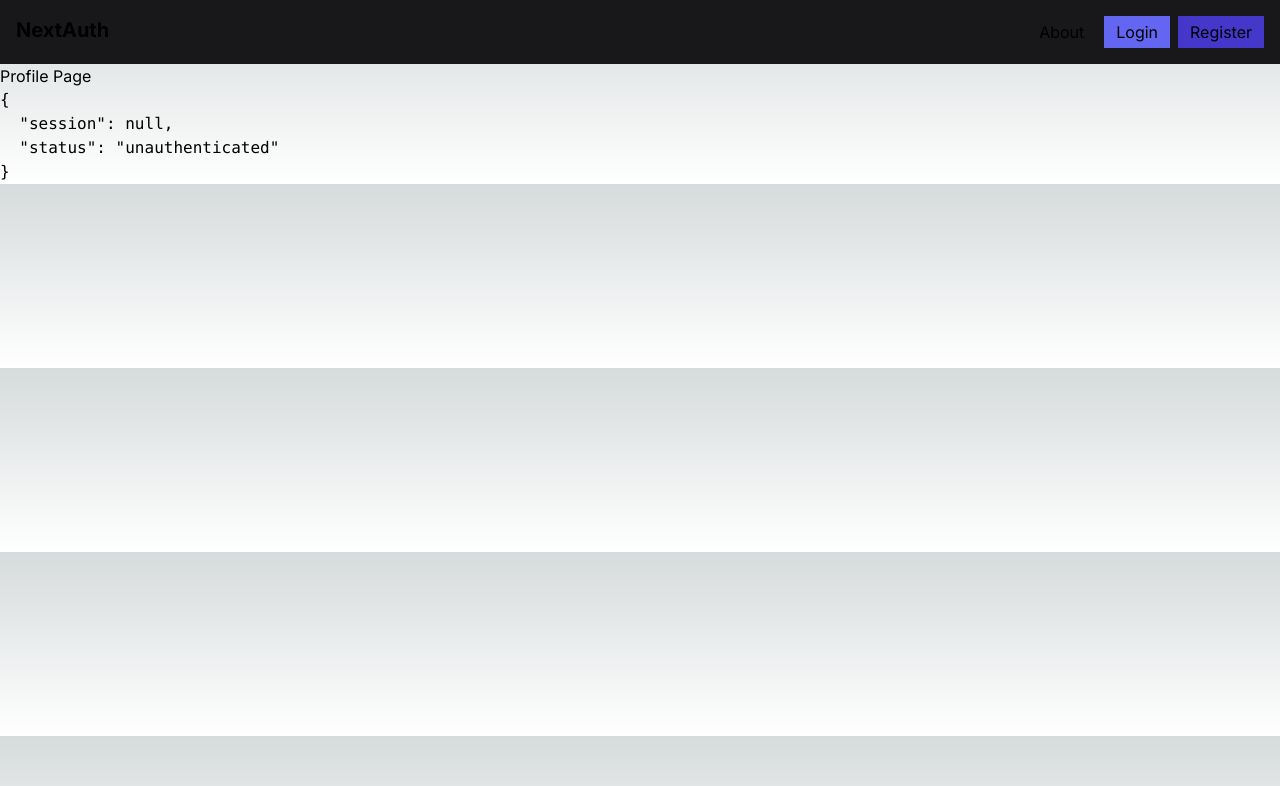
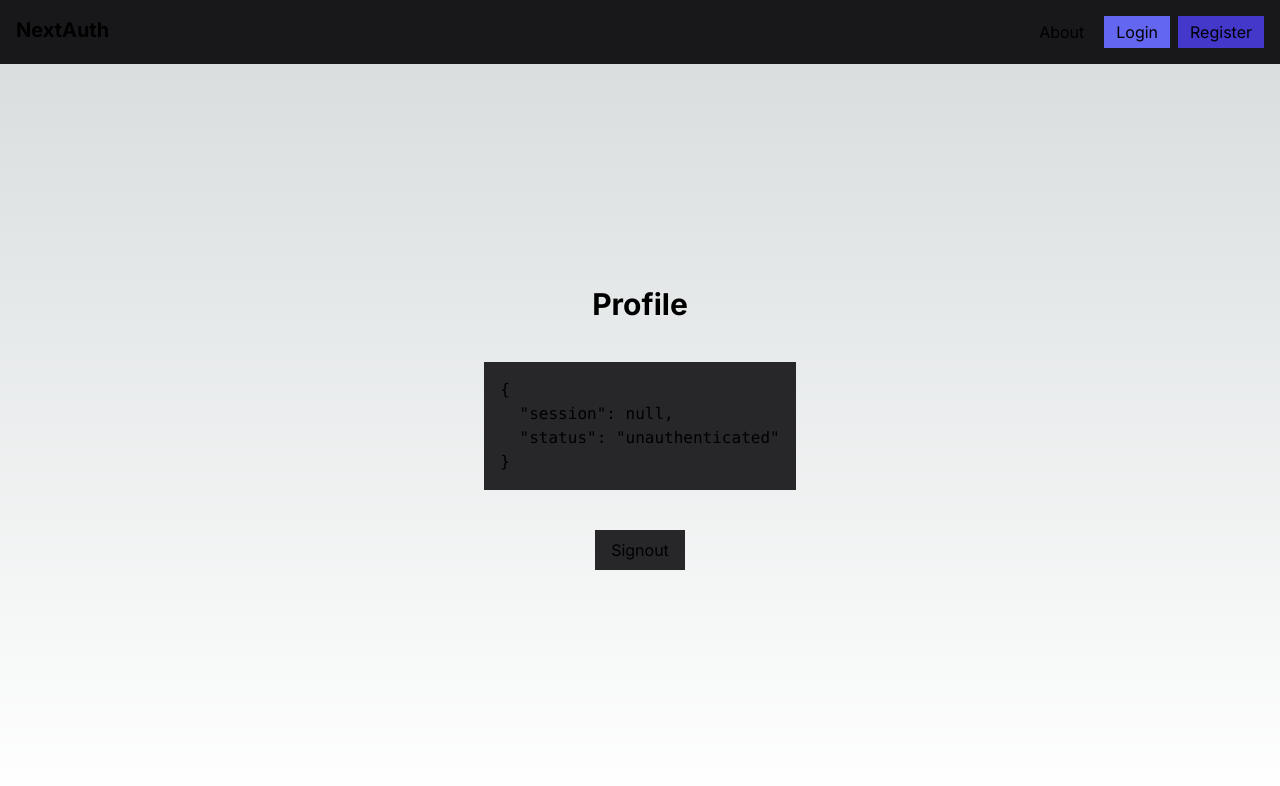
Before and after one commit to Alemar16/auth-mongodb, a Next.js app: page /dashboard/profile in a window 1280 px wide. Shown: the top 786 px of the page. Built offline with nearby package versions, Linux system fonts and the light colour scheme; no server answers.

Commit message:
feat(ProfilePage): Add sign-out button and improve layout The ProfilePage component now includes a button for users to sign out, enhancing user experience by providing an easy way to log out. Additionally, the layout has been improved with better styling and organization.

```diff
--- a/src/app/dashboard/profile/page.tsx
+++ b/src/app/dashboard/profile/page.tsx
@@ -1,25 +1,36 @@
-"use client"
-
-import { useSession } from "next-auth/react"
+"use client";
+import { useSession, signOut } from "next-auth/react";
 
 function ProfilePage() {
-  const { data: session, status } = useSession()
+  const { data: session, status } = useSession();
 
-  console.log({ session, status })
+  console.log(session, status);
+
   return (
-    <div>
-      <h1>Profile Page</h1>
+    <div className="h-[calc(100vh-4rem)] flex flex-col gap-y-10 items-center justify-center">
+      <h1 className="font-bold text-3xl">Profile</h1>
 
-      <pre>{JSON.stringify(
-        {
-        session,
-        status,
-        }, null , 2
-      )}</pre>
+      <pre className="bg-zinc-800 p-4">
+        {JSON.stringify(
+          {
+            session,
+            status,
+          },
+          null,
+          2
+        )}
+      </pre>
 
-
+      <button
+        className="bg-zinc-800 px-4 py-2 block mb-2"
+        onClick={() => {
+          signOut();
+        }}
+      >
+        Signout
+      </button>
     </div>
-  )
+  );
 }
 
-export default ProfilePage
+export default ProfilePage;
```
